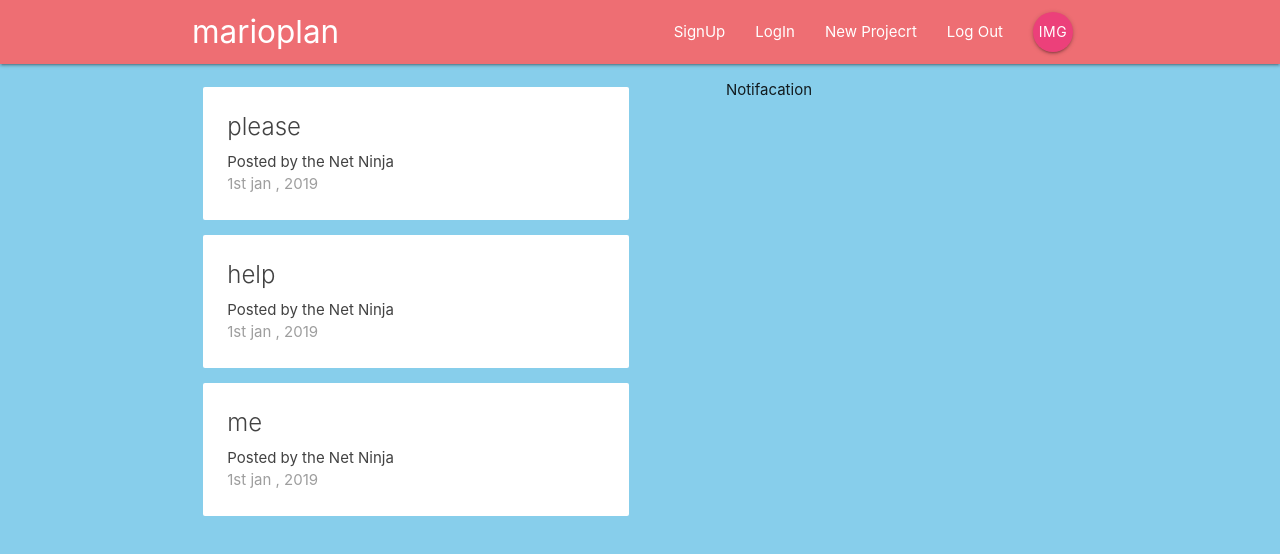
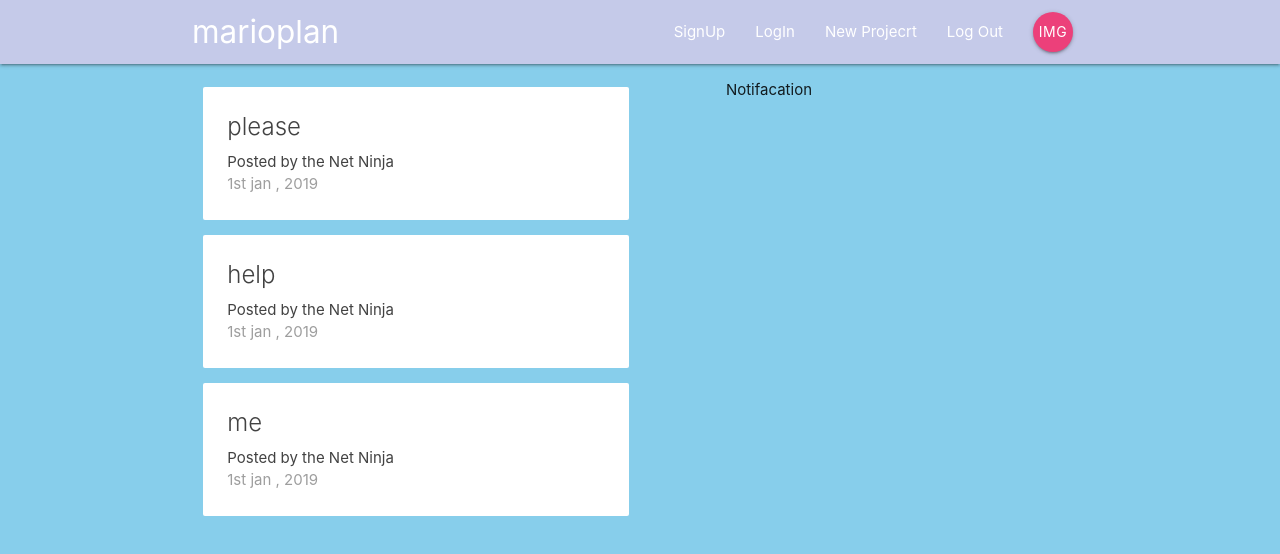
Before and after one commit to ashish4497/react_redux, a React (Create React App) app in the folder marioplan/: page / in a window 1280 px wide. Shown: the top 554 px of the page. Built offline with nearby package versions, Linux system fonts and the light colour scheme.

Commit message:
mario plan

```diff
--- a/marioplan/src/Components/Dashboard/Dashboard.js
+++ b/marioplan/src/Components/Dashboard/Dashboard.js
@@ -8,7 +8,7 @@ import {connect} from 'react-redux'
 class Dashboard extends Component {
   render() {
     const {projects} = this.props;
-    console.log(projects,"data")
+    // console.log(projects,"data")
     return (
       <div className= "dashboard container">
         <div className = "row">
--- a/marioplan/src/Components/Layout/Navbar.js
+++ b/marioplan/src/Components/Layout/Navbar.js
@@ -5,7 +5,7 @@ import SignedInLinks from './SignedInLinks';
 
 const Navbar = () => {
   return (
-    <nav className = "nav-wrapper gray dark-3">
+    <nav className = "nav-wrapper #c5cae9 indigo lighten-4">
       <div className ="container">
         <Link to ="/" className="brand-logo">marioplan</Link>
         <SignedInLinks />
--- a/marioplan/src/Components/Projects/ProjectList.js
+++ b/marioplan/src/Components/Projects/ProjectList.js
@@ -1,6 +1,5 @@
 import React from 'react';
 import ProjectSummary from './ProjectSummary';
-
 
 const ProjecrList = ({projects}) => {
   return (
```
